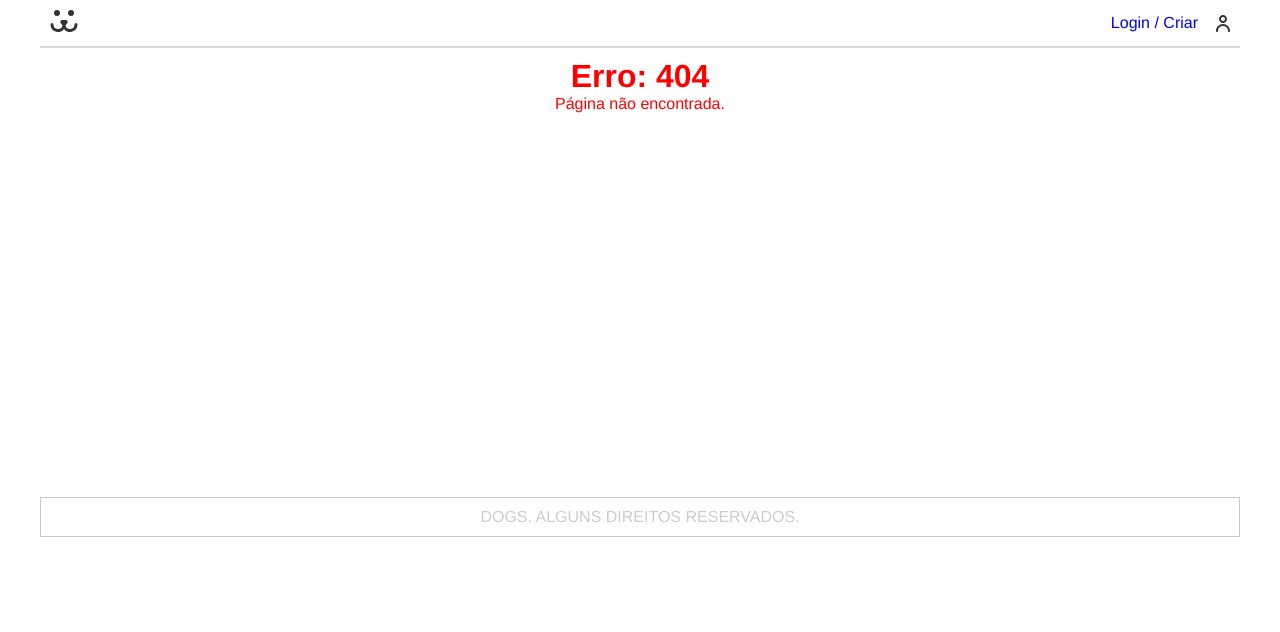
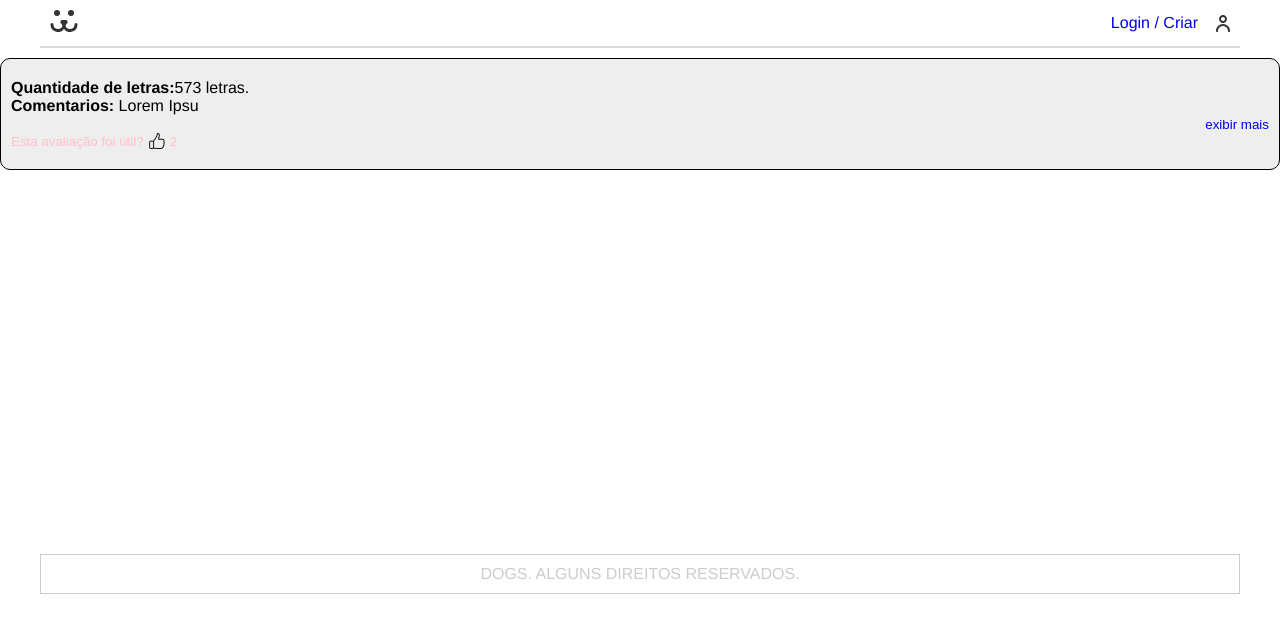
Before and after one commit to silastj/reactjsOrigamid, a React (Create React App) app in the folder dogs/: page /opiniao in a window 1280 px wide. Before the commit this address had no page. Shown: the top 632 px of the page. Built offline with nearby package versions, Linux system fonts and the light colour scheme.

Commit message:
add function like and dislike

```diff
--- a/dogs/src/App.js
+++ b/dogs/src/App.js
@@ -10,6 +10,7 @@ import Photo from './components/Photo';
 import UserProfile from './components/User/Account/Users/UserProfile';
 import NotFound from './components/404';
 import Questions from './components/Questions/index';
+import Opinions from './components/Opinions/index';
 
 function App() {
   return (
@@ -24,6 +25,7 @@ function App() {
             <Route path='/foto/:id' element={<Photo/>} />
             <Route path='/perfil/:user' element={<UserProfile/>} />
             <Route path='/perguntas' element={<Questions/>} />
+            <Route path='/opiniao' element={<Opinions/>} />
             <Route path='*' element={<NotFound/>} />
           </Routes>
           <Footer />
--- /dev/null
+++ b/dogs/src/components/ButtomLike/buttomLike.module.css
@@ -0,0 +1,9 @@
+.buttonLike{
+  color:pink;
+  border: none;
+  background-color: transparent;
+  display: flex;
+  align-items: center;
+  gap:5px;
+  cursor: pointer;
+}
--- /dev/null
+++ b/dogs/src/components/ButtomLike/index.jsx
@@ -0,0 +1,16 @@
+import styles from './buttomLike.module.css'
+
+const ButtonLike = (props) => {
+  return (
+    <button
+      className={styles.buttonLike}
+      onClick={(event) => props.onClick(event.target.value)}
+    >
+      <p>{props.title}</p>
+      <img src={props.icon}/>
+      <span>{props.count}</span>
+    </button>
+  )
+}
+
+export default ButtonLike
--- /dev/null
+++ b/dogs/src/components/ButtomMore/button.module.css
@@ -0,0 +1,13 @@
+.buttonMore{
+  color: blue;
+  text-transform: lowercase;
+  border: none;
+  background-color: transparent;
+  cursor: pointer;
+  text-align: right;
+  width: 100%;
+}
+
+.erro{
+  color:red;
+}
--- /dev/null
+++ b/dogs/src/components/ButtomMore/index.jsx
@@ -0,0 +1,18 @@
+import styles from './button.module.css'
+
+
+const ButtonMore = (props) => {
+  return (
+    <>
+      <button
+      className={styles.buttonMore}
+      onClick={event => props.onClick(event.target.value)}
+       >
+      {props.title}
+      </button>
+    </>
+  )
+
+}
+
+export default ButtonMore;
--- /dev/null
+++ b/dogs/src/components/Button2/button.module.css
@@ -0,0 +1,10 @@
+.button{
+  padding: 10px 30px;
+  border-radius: 4px;
+  text-transform: uppercase;
+  cursor: pointer;
+}
+
+.erro{
+  color:red;
+}
--- /dev/null
+++ b/dogs/src/components/Opinions/index.jsx
@@ -0,0 +1,85 @@
+import styles from './opinions.module.css'
+import React, {useState, useEffect} from 'react'
+import ButtonMore from "../ButtomMore"
+import ButtonLike from '../ButtomLike'
+import LikeOff from '../ButtomLike/assets/icons/likeOff.png'
+import LikeOn from '../ButtomLike/assets/icons/likeOn.png'
+
+
+
+
+const quantLike = 2
+const comments = 'Lorem Ipsum is simply dummy text of the printing and typesetting industry. Lorem Ipsum has been the industrys standard dummy text ever since the 1500s, when an unknown printer took a galley of type and scrambled it to make a type specimen book. It has survived not only five centuries, but also the leap into electronic typesetting, remaining essentially unchanged. It was popularised in the 1960s with the release of Letraset sheets containing Lorem Ipsum passages, and more recently with desktop publishing software like Aldus PageMaker including versions of Lorem Ipsum.'
+const Opinions = () => {
+
+  const [comentario, setComentario] = useState(comments)
+  const [letterTotal, setLetterTotal] = useState(comments.length)
+  const [qtLetterStart, setQtLetterStart] = useState(10)
+  const [qtLetter, setQtLetter] = useState(10)
+  const [icon, setIcon] = useState(false)
+  const [countLike, setCountLike] = useState(quantLike)
+  const [like, setLike] = useState(false)
+
+
+  useEffect(() => {
+    setComentario(comments)
+    setLetterTotal(comentario.length)
+  },[comments, comentario, letterTotal])
+
+  function handleClickMore(){
+
+    if(letterTotal >= 10){
+      setQtLetter(letterTotal)
+    }
+    if(letterTotal === qtLetter){
+      setQtLetter(qtLetterStart)
+    }
+  }
+
+  function handleSend(){
+    const likeValue = 1
+    setIcon(!icon)
+    if(countLike && !like){
+      setCountLike(countLike + likeValue)
+      setLike(true)
+    }
+    if(countLike && like){
+      setCountLike(countLike - likeValue)
+     setLike(false)
+    }
+  }
+  return(
+    <div className={styles.opinions}>
+    <p><strong>Quantidade de letras:</strong>{letterTotal > 1 ? `${letterTotal} letras.` :  `${letterTotal} letra.`} </p>
+    <p><strong>Comentarios: </strong>{letterTotal >= qtLetter ? comentario.substring(0,qtLetter) : comentario.substring(0,letterTotal)}</p>
+
+    {letterTotal >= 10 && qtLetter <= 10 ? (
+      <ButtonMore
+      title={'Exibir Mais'}
+      onClick={handleClickMore}
+      />
+    ): (
+      ''
+    )}
+    {letterTotal >= 10 && qtLetter > 10  &&
+    <ButtonMore
+    title={'Exibir Menos'}
+    onClick={handleClickMore}
+    />}
+
+    <footer>
+      <ButtonLike
+       icon={icon == false ? LikeOff : LikeOn}
+       title="Esta avaliação foi útil?"
+       count={countLike}
+       onClick={handleSend}
+       />
+    </footer>
+  </div>
+
+
+
+  )
+}
+
+export default Opinions
--- /dev/null
+++ b/dogs/src/components/Opinions/opinions.module.css
@@ -0,0 +1,6 @@
+.opinions{
+  border: 1px solid;
+  padding: 20px 10px;
+  border-radius: 10px;
+  background-color: #eee;
+}
--- a/dogs/src/components/PhotoDelete/photodelete.module.css
+++ b/dogs/src/components/PhotoDelete/photodelete.module.css
@@ -1,4 +1,4 @@
-button{
+.photodelete{
   border: 0.5px solid;
   cursor: pointer;
   background-color: transparent;
@@ -6,7 +6,7 @@ button{
   border-radius: 4px;
 }
 
-button:hover{
+.photodelete:hover{
   background-color:#eee;
   border: 0.5px solid #ddd;
 }
```
Also changed, not shown: dogs/src/components/Button2/index.jsx (added, +24 -0 lines), dogs/src/components/ButtomLike/assets/icons/likeOff.png (added), dogs/src/components/ButtomLike/assets/icons/likeOn.png (added).
